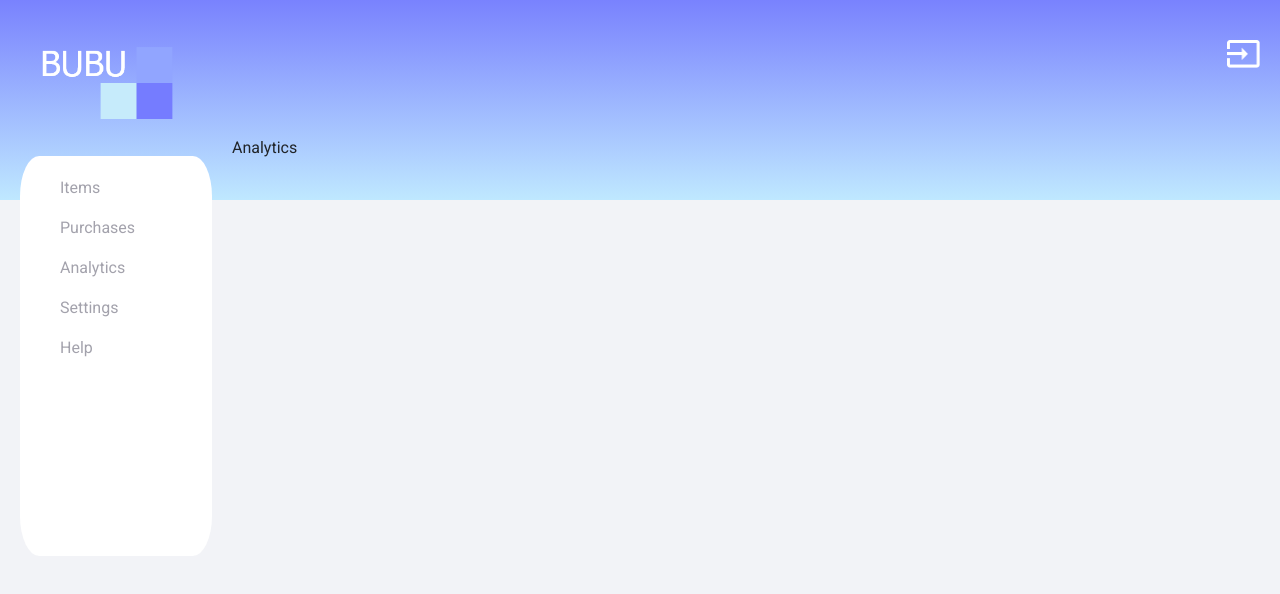
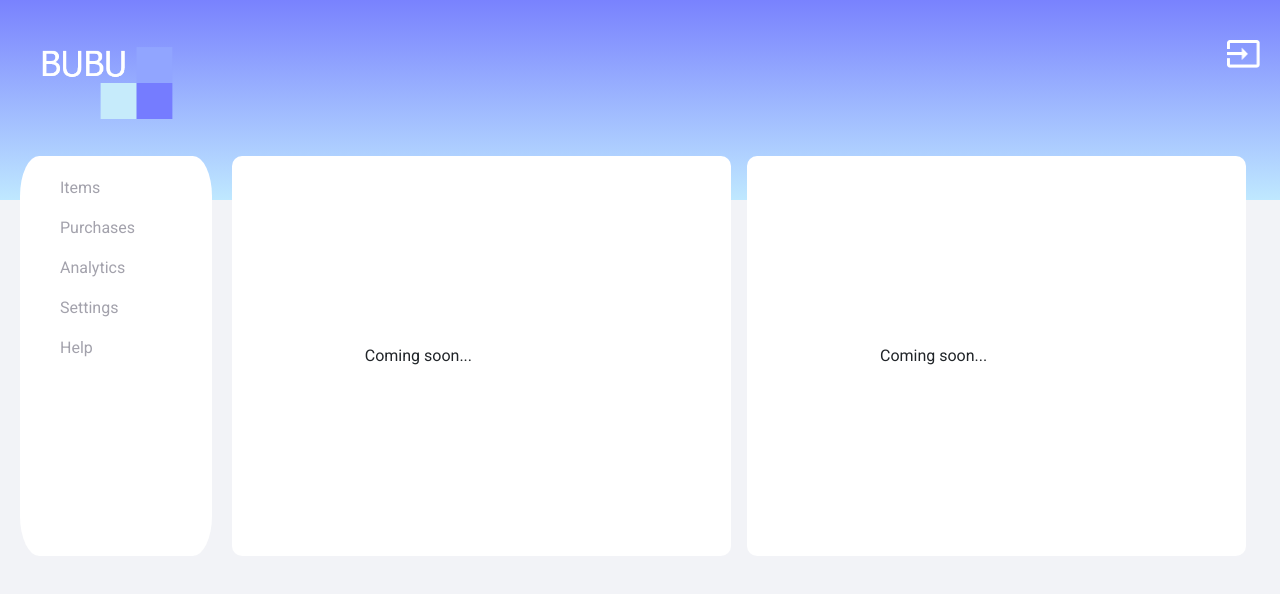
Before and after one commit to Bondcoder/junction2019_frontend, a React (Create React App) app: page / in a window 1280 px wide. Both pictures are taken after a click on the item "Analytics". Shown: the top 594 px of the page. Built offline with nearby package versions, Linux system fonts and the light colour scheme.

Commit message:
All changes until now

```diff
--- a/src/App.css
+++ b/src/App.css
@@ -4,7 +4,7 @@
   padding-bottom: 50px;
   background-color: #F2F3F7;
   display: inline-block;
-  height: 100vh;
+  min-height: 100vh;
   font-family: 'Roboto', sans-serif;
   width: 100%;
 }
@@ -43,7 +43,7 @@ h1 {
 }
 
 .item_card {
-  width: 30%;
+  width: 27%;
   margin: 3%;
   background-color: white;
   border-radius: 10%;
@@ -83,7 +83,8 @@ div#dashboard_options {
 
 .cardItems {
   width: 81%;
-  display: inline-flex;
+  flex-wrap: wrap;
+  display: flex;
   float: left;
 }
 
@@ -209,3 +210,21 @@ button.addData {
   padding-right: 1em;
   background-color: #51D9FF;
 }
+
+.analytics_card {
+  margin-top: 20px;
+  width: 39%;
+  margin-right: 1em;
+  display: inline-flex;
+  float: left;
+  background-color: #fff;
+  border-radius: 10px;
+  padding: 1em;
+}
+
+.comingSoon {
+  width: 50%;
+  padding-top: 172px;
+  padding-bottom: 172px;
+  margin: 0 auto;
+}
--- /dev/null
+++ b/src/components/Analytics.js
@@ -0,0 +1,13 @@
+import React from 'react';
+
+class Analytics extends React.Component {
+    render() {
+        return (
+            <div className="analytics_card">
+                <p className="comingSoon">Coming soon...</p>
+            </div >
+        )
+    }
+}
+
+export default Analytics;
--- a/src/components/Options.js
+++ b/src/components/Options.js
@@ -1,24 +1,24 @@
 import React from 'react';
 import Card from './Card'
 import Purchases from './Purchases'
+import Analytics from './Analytics'
 
 class Options extends React.Component {
     constructor(props) {
         super(props);
         this.state = {
             opened: true,
-            active: false,
         };
     }
 
     handleClick(compName, e) {
-        this.setState({ render: compName, active: true });
+        this.setState({ render: compName });
 
     }
 
     _renderSubcomponent() {
         switch (this.state.render) {
-            case 'analytics': return <Analytics />
+            case 'analytic': return <Analytic />
             case 'settings': return <Settings />
             case 'help': return <Help />
             case 'purchases': return <Purchase />
@@ -31,11 +31,11 @@ class Options extends React.Component {
             <div className="customizablePanel">
                 <div id="dashboard_options">
                     <ul>
-                        <li onClick={this.handleClick.bind(this, 'items')} className={this.state.condition ? "button toggled" : "button"}>Items</li>
-                        <li onClick={this.handleClick.bind(this, 'purchases')} className={this.state.condition ? "button toggled" : "button"}>Purchases</li>
-                        <li onClick={this.handleClick.bind(this, 'analytics')} className={this.state.condition ? "button toggled" : "button"}>Analytics</li>
-                        <li onClick={this.handleClick.bind(this, 'settings')} className={this.state.condition ? "button toggled" : "button"}>Settings</li>
-                        <li onClick={this.handleClick.bind(this, 'help')} className={this.state.condition ? "button toggled" : "button"}>Help</li>
+                        <li onClick={this.handleClick.bind(this, 'items')}>Items</li>
+                        <li onClick={this.handleClick.bind(this, 'purchases')}>Purchases</li>
+                        <li onClick={this.handleClick.bind(this, 'analytic')}>Analytics</li>
+                        <li onClick={this.handleClick.bind(this, 'settings')}>Settings</li>
+                        <li onClick={this.handleClick.bind(this, 'help')}>Help</li>
                     </ul>
                 </div>
                 {this._renderSubcomponent()}
@@ -49,7 +49,6 @@ class Items extends React.Component {
         return (
             <div className="cardItems">
                 <Card isDefault="true" />
-                <Card />
                 <Card photo="https://upload.wikimedia.org/wikipedia/commons/thumb/4/47/React.svg/1200px-React.svg.png" item="Laptop" store="Apple" price="1799.99" happiness="7.4" />
             </div>
         );
@@ -66,10 +65,13 @@ class Purchase extends React.Component {
     }
 }
 
-class Analytics extends React.Component {
+class Analytic extends React.Component {
     render() {
         return (
-            <p>Analytics</p>
+            <div className="analyticItems">
+                <Analytics />
+                <Analytics />
+            </div>
         );
     }
 }
```
